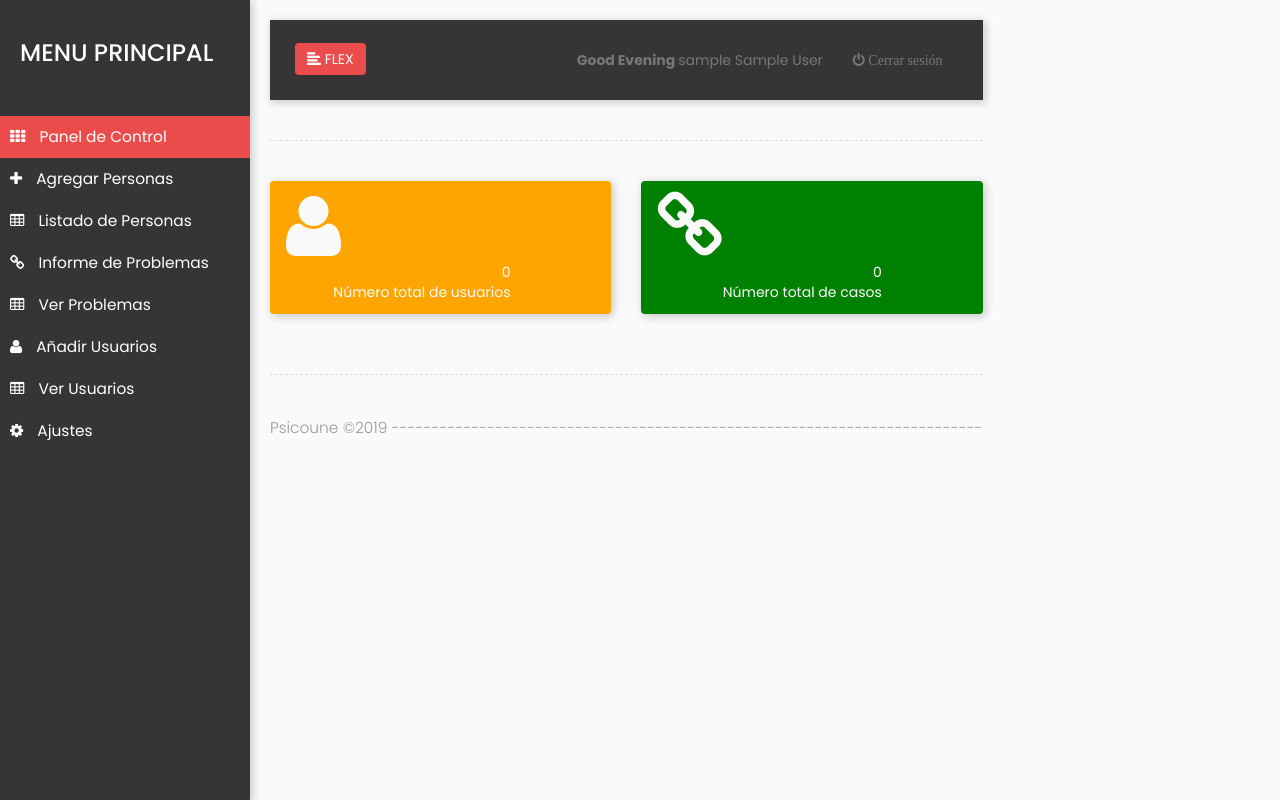
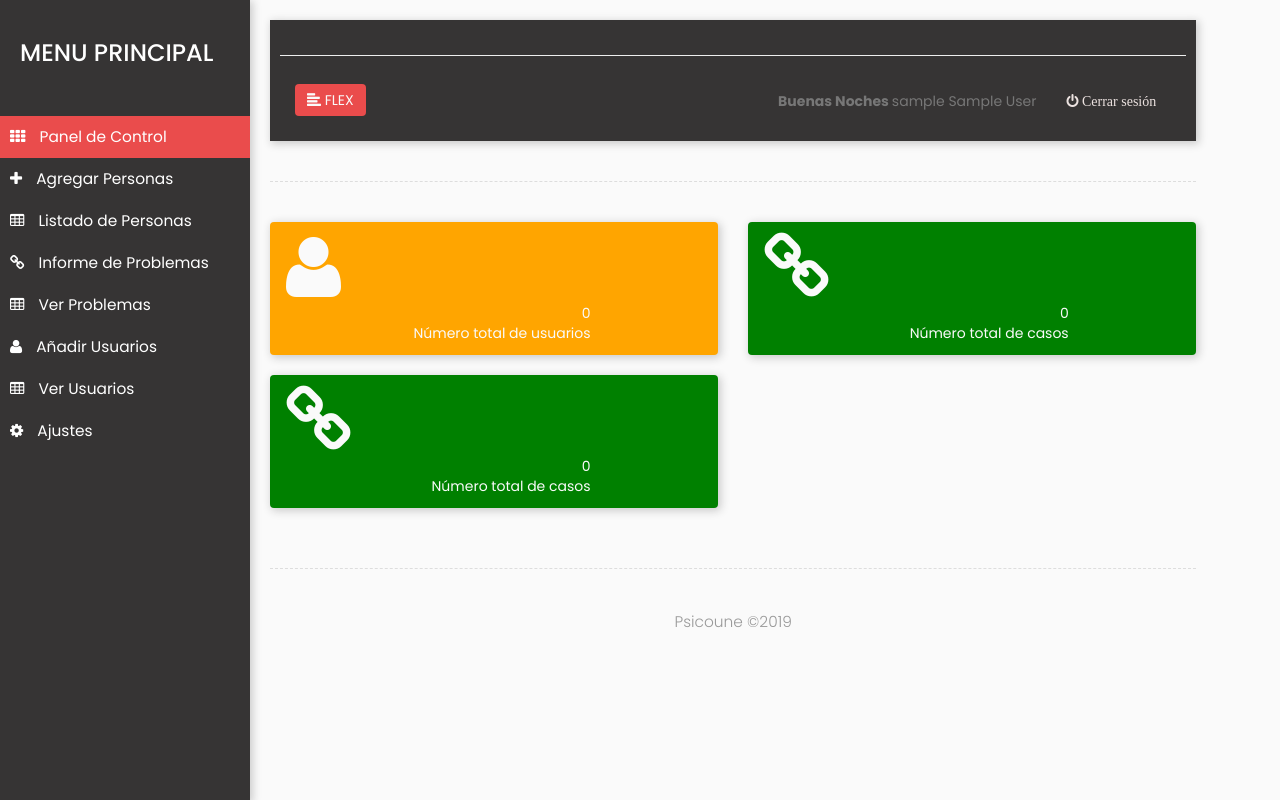
Before and after one commit to brian-emarquez/PsicoUneRegistro-Beta, a PHP site: page /admin/dashboard.php in a window 1280 px wide. Run offline with PHP 8.4, Linux system fonts and the light colour scheme; the visitor is signed in with stand-in values (Sample User, id 1); data that the repository does not hold is empty; a stand-in replaces the project's code that opens the database connection.

Commit message:
vercion3

```diff
--- a/admin/assets/css/style.css
+++ b/admin/assets/css/stylee.css
@@ -21,6 +21,7 @@ a, a:hover, a:focus {
     transition: all 0.3s;
 }
 
+/*barra central*/
 .navbar {
     padding: 15px 10px;
     background: #363434;
--- a/admin/dashboard.php
+++ b/admin/dashboard.php
@@ -16,9 +16,10 @@
          <!-- Bootstrap CSS CDN -->
         <link rel="stylesheet" href="assets/css/bootstrap.min.css">
         <!-- Our Custom CSS -->
-        <link rel="stylesheet" href="assets/css/style.css">
+        <link rel="stylesheet" href="assets/css/stylee.css">
         <link rel="stylesheet" href="assets/awesome/font-awesome.css">
         <link rel="stylesheet" href="assets/css/animate.css">
+
     </head>
 
     <body>
@@ -106,11 +107,10 @@
             <!-- Page Content Holder -->
             <div id="content">
 
-                <div clas="col-md-12">
-                    </div>
-
+                <div clas="col-md-12"></div>
 
                 <nav class="navbar navbar-default sammacmedia">
+                <hr align="left" noshade="noshade" size="2" width="100%" />
                     <div class="container-fluid">
 
                         <div class="navbar-header" id="sams">
@@ -123,9 +123,11 @@
                         <div class="collapse navbar-collapse" id="bs-example-navbar-collapse-1">
                             <ul class="nav navbar-nav navbar-right  makotasamuel">
                                 <li><a href="#"><?php require_once('includes/name.php');?></a></li>
-                                <li ><a href="logout.php"><i class="fa fa-power-off"> Cerrar sesión</i></a></li>
+
+                                <li ><a href="logout.php"> <font color="#ECE2E0"><i class="fa fa-power-off"> Cerrar sesión</i></a></li>
 
                             </ul>
+
                         </div>
                     </div>
                 </nav>
@@ -165,13 +167,29 @@
                     </div>
                 </div>
 
+                <div class="col-lg-6 col-md-6">
+                    <div class="panel panel strover sammacmedia">
+                        <div class="panel-heading">
+                            <div class="row">
+                                <div class="col-xs-4">
+                                    <i class="fa fa-link fa-5x"></i>
+                                </div>
+                                <div class="col-xs-9 text-right">
+                                    <div class="huge"><?php echo $cases;?></div>
+                                    <div>Número total de casos</div>
+                                </div>
+                            </div>
+                        </div>
+
+                    </div>
+                </div>
+
 
 
             </div>
-                <div class="line"></div>
+                <div class="line" ></div>
                 <footer>
-            <p class="text-center">
-            Psicoune &copy;<?php echo date("Y ");?> --------------------------------------------------------------------------
+            <p class="text-center"> Psicoune &copy;<?php echo date("Y ");?>
             </p>
             </footer>
             </div>
--- a/admin/includes/name.php
+++ b/admin/includes/name.php
@@ -3,10 +3,10 @@
 currentTime=new Date();
 //getHour() function will retrieve the hour from current time
 if(currentTime.getHours()<12)
-document.write("<b>Good Morning </b>");
+document.write("<b>Buenos Dias </b>");
 else if(currentTime.getHours()<17)
-document.write("<b>Good Afternoon </b>");
+document.write("<b>Buenas Tardes </b>");
 else
-document.write("<b>Good Evening </b>");
+document.write("<b>Buenas Noches </b>");
 </SCRIPT>
 <?php echo $_SESSION['users'].str_repeat('&nbsp;', 1).$_SESSION['surname']?>
--- a/admin/settings.php
+++ b/admin/settings.php
@@ -2,7 +2,7 @@
 
 <?php require_once('includes/session.php');
       require_once('includes/conn.php');
-$sqlE =mysqli_query($mysqli,"SELECT * FROM users WHERE username='{$_SESSION['username']}'");
+$sqlE =mysqli_query($mysqli,"SELECT * FROM usersrpo WHERE username='{$_SESSION['username']}'");
 $eprow=mysqli_fetch_array($sqlE);
 ?>
 <!DOCTYPE html>
--- a/admin/v_users.php
+++ b/admin/v_users.php
@@ -158,14 +158,14 @@
                 </thead>
                     <?php
                                    $a=1;
-                    $query=mysqli_query($mysqli,"select *from `users` ");
+                    $query=mysqli_query($mysqli,"select *from `usersrpo` ");
                      while($row=mysqli_fetch_array($query))
                         {
 
                           ?>
                           <tr>
                               <td><?php echo $a;?></td>
-                            <td><?php echo $row['name'];?></td>
+                            <td><?php echo $row['users'];?></td>
                             <td><?php echo $row['surname'];?></td>
                             <td><?php echo $row['username'];?></td>
                             <td><?php echo $row['email'];?></td>
```
